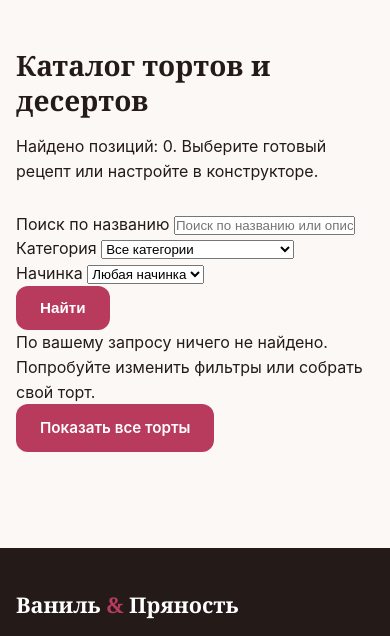
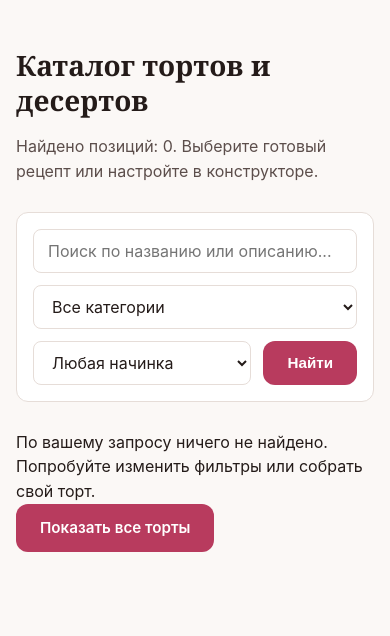
Before and after one commit to Albert65r6j/konditerskayaa, a Django app: page /catalog/ in a window 390 px wide. Shown: the part 73-709 px from the top of the page. Run offline with Django 5.2, Linux system fonts and the light colour scheme; data that the repository does not hold is empty; parts of the project's set-up code (start-up, migrations or seed data) failed here and were passed over.

Commit message:
Занятие 8: добавление адаптивных стилей для внутренних страниц (360-1440 px)

```diff
--- a/static/css/main.css
+++ b/static/css/main.css
@@ -413,6 +413,188 @@ img { max-width: 100%; height: auto; display: block; }
     font-size: 0.85rem;
     color: #A89892;
 }
+/* Утилиты и фильтры каталога */
+.text-muted { color: var(--color-text-muted); }
+.section-lead { margin-bottom: 24px; max-width: 720px; }
+.sr-only {
+    position: absolute;
+    width: 1px;
+    height: 1px;
+    overflow: hidden;
+    clip: rect(0, 0, 0, 0);
+}
+
+.filter-bar {
+    display: flex;
+    flex-wrap: wrap;
+    gap: 12px;
+    background-color: var(--color-surface);
+    border: 1px solid var(--color-border);
+    border-radius: var(--radius-md);
+    padding: 16px;
+    margin-bottom: 28px;
+}
+
+.filter-group { flex: 1 1 200px; }
+.filter-search { flex: 2 1 280px; }
+.filter-actions { display: flex; gap: 8px; }
+
+.form-control {
+    width: 100%;
+    min-height: 44px;
+    padding: 10px 14px;
+    border: 1px solid var(--color-border);
+    border-radius: 8px;
+    font-family: inherit;
+    font-size: 1rem;
+    color: var(--color-text);
+    background-color: #FFFFFF;
+}
+
+.form-control:focus {
+    outline: 2px solid var(--color-primary);
+    border-color: var(--color-primary);
+}
+
+/* Пагинация */
+.pagination {
+    display: flex;
+    align-items: center;
+    justify-content: center;
+    gap: 16px;
+    margin-top: 32px;
+}
+
+.page-link {
+    padding: 10px 18px;
+    min-height: 44px;
+    display: inline-flex;
+    align-items: center;
+    border: 1px solid var(--color-border);
+    border-radius: 8px;
+    background-color: var(--color-surface);
+    font-weight: 600;
+}
+
+.page-link:hover { border-color: var(--color-primary); color: var(--color-primary); }
+
+/* Страница товара (detail) */
+.breadcrumbs { margin-bottom: 20px; font-size: 0.9rem; color: var(--color-text-muted); }
+.breadcrumbs a:hover { color: var(--color-primary); }
+
+.detail-grid {
+    display: grid;
+    grid-template-columns: 1fr 1fr;
+    gap: 36px;
+    background-color: var(--color-surface);
+    border: 1px solid var(--color-border);
+    border-radius: var(--radius-lg);
+    padding: 28px;
+}
+
+.detail-placeholder { min-height: 340px; border-radius: var(--radius-md); background-color: #EFE5DF; }
+.detail-price { font-size: 1.65rem; font-weight: 700; color: var(--color-primary); margin: 12px 0; }
+.detail-desc { color: var(--color-text-muted); margin-bottom: 20px; }
+.specs-list { list-style: none; display: flex; flex-direction: column; gap: 10px; margin-bottom: 24px; }
+.detail-actions { display: flex; gap: 12px; flex-wrap: wrap; }
+
+/* Конструктор заказа */
+.constructor-grid {
+    display: grid;
+    grid-template-columns: 1.5fr 0.8fr;
+    gap: 28px;
+    align-items: start;
+}
+
+.form-block {
+    background-color: var(--color-surface);
+    border: 1px solid var(--color-border);
+    border-radius: var(--radius-md);
+    padding: 24px;
+    margin-bottom: 20px;
+}
+
+.form-block h2 { font-size: 1.3rem; margin-bottom: 16px; }
+.form-row { display: grid; grid-template-columns: 1fr 1fr; gap: 16px; }
+.form-group { margin-bottom: 16px; }
+.form-group label { display: block; font-weight: 600; margin-bottom: 6px; font-size: 0.92rem; }
+
+.decor-checklist {
+    display: grid;
+    grid-template-columns: repeat(2, 1fr);
+    gap: 10px;
+    margin-bottom: 16px;
+}
+
+.checkbox-card {
+    display: flex;
+    align-items: center;
+    gap: 10px;
+    padding: 12px;
+    border: 1px solid var(--color-border);
+    border-radius: 8px;
+    cursor: pointer;
+    min-height: 44px;
+}
+
+.summary-panel {
+    background-color: var(--color-surface);
+    border: 1px solid var(--color-border);
+    border-radius: var(--radius-md);
+    padding: 24px;
+    position: sticky;
+    top: 90px;
+}
+
+.summary-list { list-style: none; margin: 16px 0; display: flex; flex-direction: column; gap: 10px; }
+.summary-list li { display: flex; justify-content: space-between; }
+.summary-total {
+    display: flex;
+    justify-content: space-between;
+    align-items: center;
+    padding: 16px 0;
+    border-top: 1px solid var(--color-border);
+    font-size: 1.25rem;
+}
+.btn-block { width: 100%; }
+.summary-note { font-size: 0.82rem; color: var(--color-text-muted); margin-top: 12px; }
+
+/* Заказы и таблица смен */
+.orders-list { display: flex; flex-direction: column; gap: 16px; }
+.order-item-card {
+    background-color: var(--color-surface);
+    border: 1px solid var(--color-border);
+    border-radius: var(--radius-md);
+    padding: 20px;
+}
+.order-item-head, .order-item-body {
+    display: flex;
+    justify-content: space-between;
+    align-items: center;
+    flex-wrap: wrap;
+    gap: 12px;
+}
+.order-item-body { margin-top: 12px; padding-top: 12px; border-top: 1px solid var(--color-border); }
+.status-badge {
+    padding: 4px 12px;
+    border-radius: 16px;
+    font-size: 0.85rem;
+    font-weight: 600;
+    background-color: #F3ECE8;
+}
+
+.table-responsive { overflow-x: auto; background: var(--color-surface); border: 1px solid var(--color-border); border-radius: var(--radius-md); }
+.data-table { width: 100%; border-collapse: collapse; text-align: left; }
+.data-table th, .data-table td { padding: 14px 16px; border-bottom: 1px solid var(--color-border); }
+.data-table th { background-color: #F5EAE4; font-weight: 600; }
+.about-cards { grid-template-columns: repeat(3, 1fr); }
+
+@media (max-width: 900px) {
+    .detail-grid, .constructor-grid, .form-row, .decor-checklist, .about-cards {
+        grid-template-columns: 1fr;
+    }
+    .summary-panel { position: static; }
+}
 
 /* Адаптация: точки 1024px, 768px, 360px */
 @media (max-width: 1024px) {
```
